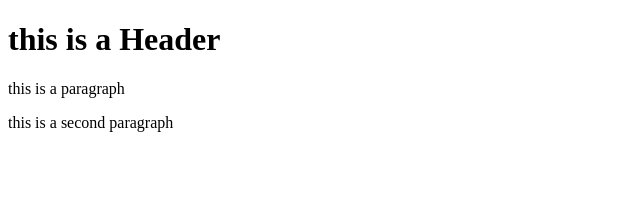
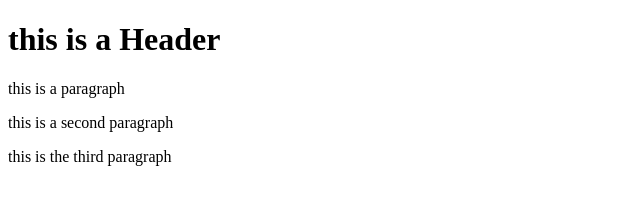
Before and after one commit to asmousavi/git-test, a website: page index.html in a window 1280 px wide. Shown: the whole page, without its empty margins (0-640 px from the left). Drawn offline with Linux system fonts and the light colour scheme.

Commit message:
5th commit

```diff
--- a/index.html
+++ b/index.html
@@ -5,5 +5,6 @@
 		<h1> this is a Header </h1>
 		<p> this is a paragraph</p>
 		<p> this is a second paragraph</p>
+		<p> this is the third paragraph</p>
 	</body>
 </html>
```
Also changed, not shown: package.json (added, +25 -0 lines), 1 other file.
